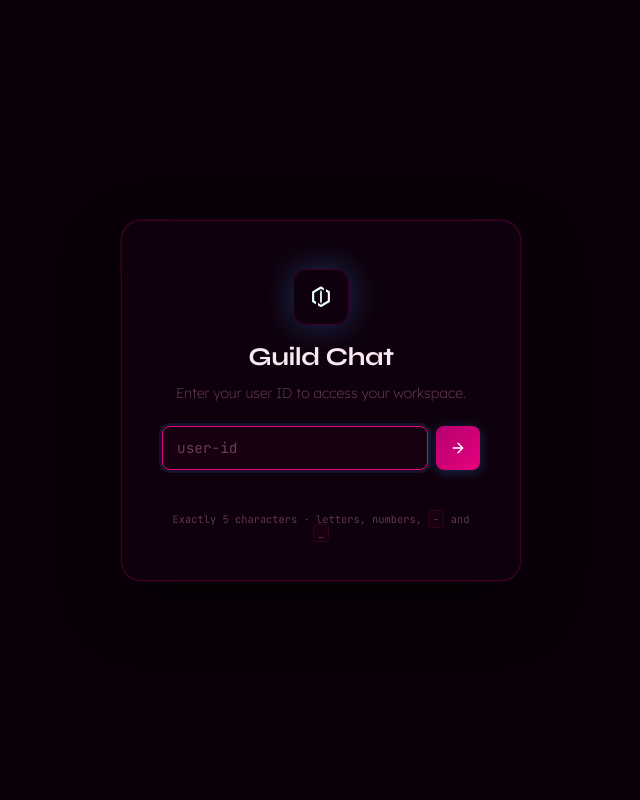
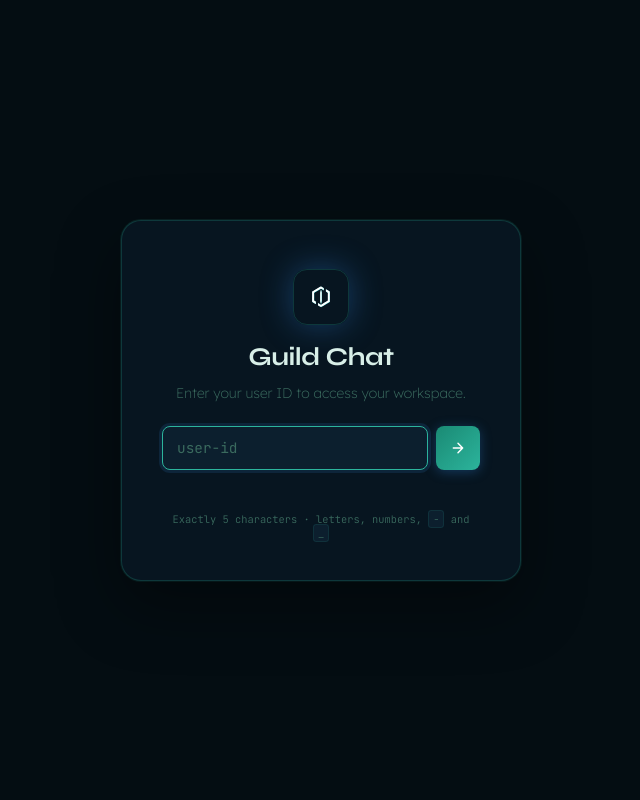
Before and after one commit to lewallen4/Guild-Chat, a FastAPI app: page / in a window 1280 px wide. Shown: the whole page, without its empty margins (319-959 px from the left). Run offline with FastAPI, Linux system fonts and the light colour scheme; parts of the project's set-up code (start-up, migrations or seed data) failed here and were passed over; some libraries are stand-ins or nearby versions.

Commit message:
Update style.css

```diff
--- a/server/static/style.css
+++ b/server/static/style.css
@@ -1,50 +1,54 @@
 /* ============================================================
-   Guild Chat — Dark Mode UI
-   Hot pink, bold, high-contrast
+   Guild Chat — Dual Theme UI
+   Ocean: Sea of Thieves teal/gold/navy
+   Botanical: Rainforest deep green/amber
    ============================================================ */
 
 @import url('https://fonts.googleapis.com/css2?family=JetBrains+Mono:wght@300;400;500&family=Lexend:wght@200;400;500;600;700&family=Syne:wght@600;700&display=swap');
 
-/* ── Variables ─────────────────────────────────────────────── */
-:root {
-    /* Core palette — near-black backgrounds */
-    --bg-base:       #0a0008;
-    --bg-surface:    #0f000d;
-    --bg-elevated:   #160012;
-    --bg-hover:      #1e0018;
-    --bg-active:     #260020;
-    --bg-inset:      #1a0016;
-
-    /* Pink accent system */
-    --pink-dim:      #5c0040;
-    --pink-mid:      #b5006e;
-    --pink-core:     #e8007f;
-    --pink-bright:   #ff2d9b;
-    --pink-glow:     #ff80c8;
-    --pink-soft:     #ffb3dd;
-
-    /* Aliases used throughout — map blue vars to pink so inherited rules work */
-    --blue-dim:      var(--pink-dim);
-    --blue-mid:      var(--pink-mid);
-    --blue-core:     var(--pink-core);
-    --blue-bright:   var(--pink-bright);
-    --blue-glow:     var(--pink-glow);
-
-    /* Text hierarchy */
-    --text-primary:  #fce8f3;
-    --text-secondary:#c47fa8;
-    --text-muted:    #6b3d58;
-    --text-accent:   var(--pink-bright);
+/* ── Ocean Theme (default) ─────────────────────────────────── */
+[data-theme="ocean"], :root {
+    /* Backgrounds — deep navy-black */
+    --bg-base:       #040d12;
+    --bg-surface:    #071520;
+    --bg-elevated:   #0c1f2e;
+    --bg-hover:      #112738;
+    --bg-active:     #163040;
+    --bg-inset:      #091a27;
+
+    /* Teal accent — Sea of Thieves */
+    --accent-dim:    #0d4a3e;
+    --accent-mid:    #1a8a74;
+    --accent-core:   #2cb49c;
+    --accent-bright: #4ecfb8;
+    --accent-glow:   #80d5ad;
+
+    /* Gold highlight */
+    --gold:          #fbb924;
+    --gold-dim:      #7a5610;
+
+    /* Aliases for inherited rules */
+    --blue-dim:      var(--accent-dim);
+    --blue-mid:      var(--accent-mid);
+    --blue-core:     var(--accent-core);
+    --blue-bright:   var(--accent-bright);
+    --blue-glow:     var(--accent-glow);
+
+    /* Text */
+    --text-primary:  #d8efe8;
+    --text-secondary:#7ab8a8;
+    --text-muted:    #3a6a5e;
+    --text-accent:   var(--accent-bright);
 
     /* Borders */
-    --border-subtle: rgba(232, 0, 127, 0.12);
-    --border-mid:    rgba(232, 0, 127, 0.22);
-    --border-accent: rgba(232, 0, 127, 0.45);
+    --border-subtle: rgba(44, 180, 156, 0.12);
+    --border-mid:    rgba(44, 180, 156, 0.22);
+    --border-accent: rgba(44, 180, 156, 0.45);
 
     /* Status */
     --green:  #2dd4a0;
     --red:    #f05e5e;
-    --amber:  #f5a623;
+    --amber:  #fbb924;
 
     /* Geometry */
     --radius-sm:  4px;
```
Also changed, not shown: other parts of server/static/style.css (+97 -72 lines).
